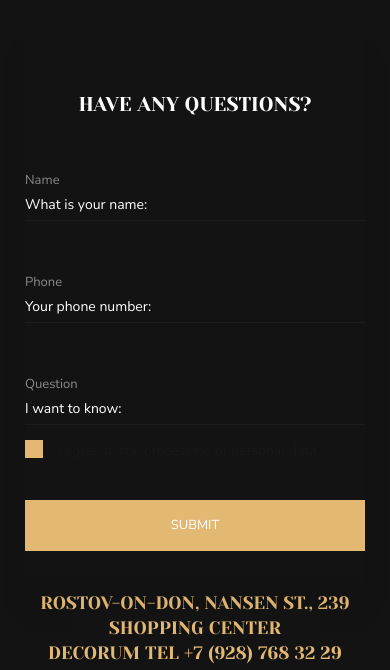
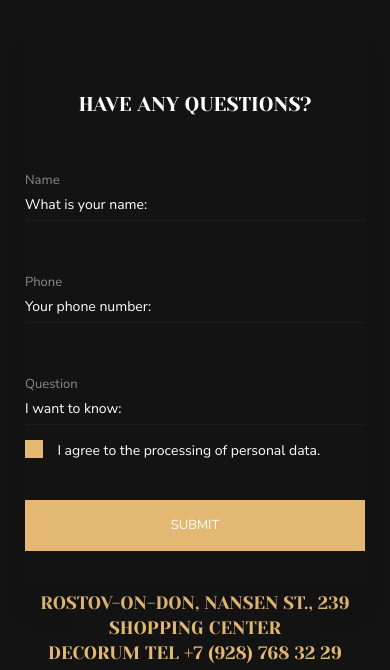
Before and after one commit to Olesia-Kravets/first_landing, a plain HTML site: page index.html in a window 390 px wide. Shown: the part 4690-5360 px from the top of the page. Drawn offline with Linux system fonts and the light colour scheme.

Commit message:
change color .contacts_checkbox .text_agree

```diff
--- a/css/media.css
+++ b/css/media.css
@@ -245,33 +245,6 @@
     .footer_content {
         margin-left: 38px;
     }
-
-    /* .fantasies {
-        margin-top: 100px;
-    }
-
-    .block_fantasies {
-        display: flex;
-    }
-
-    .title_fantasies {
-        margin-left: 89px;
-        margin-top: 75px;
-
-    }
-
-    .fantasies_menu {
-        margin-left: 89px;
-    }
-
-    .group1 {
-        margin-right: 89px;
-    }
-
-    .group2 {
-        display: none;
-    }  */
-
 }
 
 @media screen and (max-width:767px) {
@@ -502,6 +475,10 @@
     .contacts_checkbox {
         margin-left: -45px;
         margin-top: 10px;
+    }
+
+    .contacts_checkbox .text_agree {
+        color: #ffffff;
     }
 
     .form_button_contacts {
@@ -777,6 +754,10 @@
         margin: 15px 0 0 -45px;
     }
 
+    .contacts_checkbox .text_agree {
+        color: #ffffff;
+    }
+
     .form_button_contacts {
         margin-top: 40px;
     }
```
